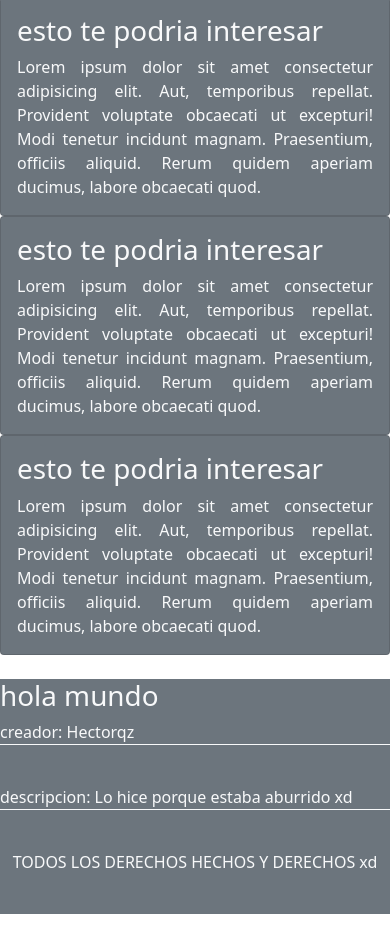
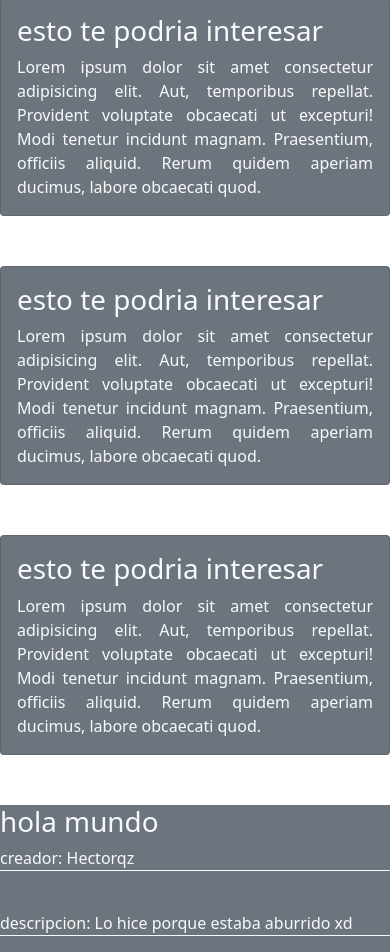
Before and after one commit to hectorqz/pruebita2, a plain HTML site: page index.html in a window 390 px wide. Shown: the part 1506-2458 px from the top of the page. Before the commit the page ends 2420 px from the top, so only its background shows below. Drawn offline with nearby package versions, Linux system fonts and the light colour scheme; a script that the page names is missing.

Commit message:
actualizado

```diff
--- a/style.css
+++ b/style.css
@@ -1,11 +1,14 @@
 body{
     overflow-x: hidden;
 }
-
 .col-sm-3{
     padding: auto;
     margin: auto;
     text-align: justify;
+
+}
+div.col-sm-3{
+    margin-bottom: 50px;
 }
 .articulo{
     margin: 10px;
```
Also changed, not shown: index.html (+2 -1 lines).
